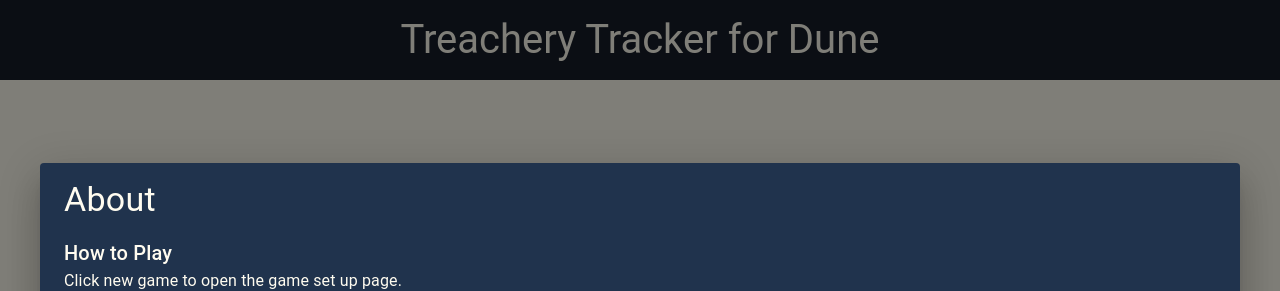
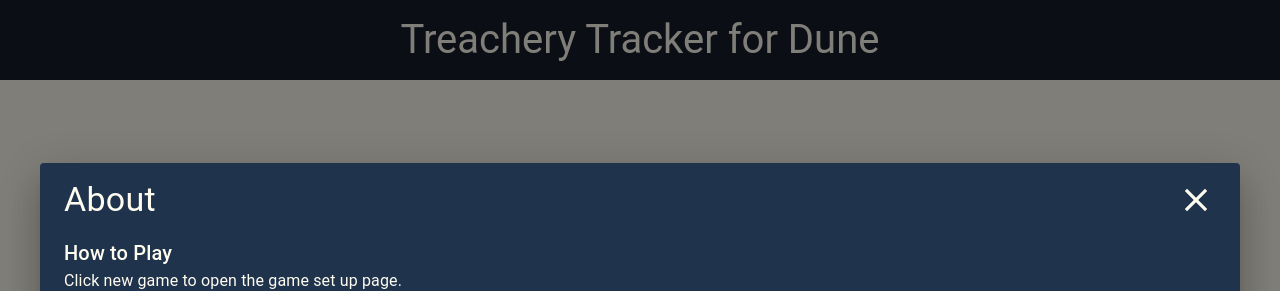
Before and after one commit to CamHowling/Dune.Atreides, a Next.js app: page / in a window 1280 px wide. Both pictures are taken after a click on the button "ABOUT". Shown: the top 291 px of the page. Built offline with nearby package versions, Linux system fonts and the light colour scheme.

Commit message:
added close icon to dialogs

```diff
--- a/package.json
+++ b/package.json
@@ -11,6 +11,7 @@
   "dependencies": {
     "@emotion/react": "^11.11.3",
     "@emotion/styled": "^11.11.0",
+    "@material-ui/icons": "^4.11.3",
     "@mui/material": "^5.15.10",
     "@types/lodash": "^4.14.202",
     "lodash": "^4.17.21",
--- a/src/components/mainMenu/aboutDialog.tsx
+++ b/src/components/mainMenu/aboutDialog.tsx
@@ -1,5 +1,6 @@
 import { footerTransitionMiddle, mainBackground, minorHeading } from '@/settings/colours';
-import { Dialog, DialogTitle, Link, Typography } from '@mui/material';
+import { Dialog, DialogTitle, IconButton, Link, Typography } from '@mui/material';
+import CloseIcon from '@material-ui/icons/Close';
 import * as React from 'react';
 
 const dialogStyle = {
@@ -20,6 +21,13 @@ const typographyStyle = {
   pb: 3,
 }
 
+const titleStyle = {
+  display: 'flex',
+  justifyContent: 'space-between',
+  alignItems: 'center',
+  color: mainBackground,
+}
+
 interface DialogProps {
   open: boolean;
   onClose: () => void;
@@ -28,7 +36,11 @@ interface DialogProps {
 export function AboutDialog({open, onClose}: DialogProps) {
   return (
     <Dialog onClose={onClose} open={open} sx={{...dialogStyle}} fullWidth maxWidth="lg">
-      <DialogTitle variant='h4' sx={{color: mainBackground}}>About</DialogTitle>
+      <DialogTitle variant='h4' sx={{...titleStyle}}>About
+        <IconButton onClick={onClose} sx={{ color: mainBackground }} >
+          <CloseIcon style={{transform: 'scale(1.6)'}}/>
+        </IconButton>
+      </DialogTitle>
         <Typography variant='h6' sx={{...typographyStyle, pb: 0}}>
         How to Play
         </Typography>
--- a/src/components/mainMenu/disclaimerDialog.tsx
+++ b/src/components/mainMenu/disclaimerDialog.tsx
@@ -1,5 +1,6 @@
 import { footerTransitionMiddle, mainBackground, minorHeading } from '@/settings/colours';
-import { Box, Dialog, DialogTitle, Link, Typography } from '@mui/material';
+import { Box, Dialog, DialogTitle, IconButton, Link, Typography } from '@mui/material';
+import CloseIcon from '@material-ui/icons/Close';
 import * as React from 'react';
 
 const dialogStyle = {
@@ -20,6 +21,14 @@ const typographyStyle = {
   pb: 3,
 }
 
+const titleStyle = {
+  display: 'flex',
+  justifyContent: 'space-between',
+  alignItems: 'center',
+  color: mainBackground,
+}
+
+
 interface DialogProps {
   open: boolean;
   onClose: () => void;
@@ -28,7 +37,11 @@ interface DialogProps {
 export function DisclaimerDialog({open, onClose}: DialogProps) {
   return (
     <Dialog onClose={onClose} open={open} sx={{...dialogStyle}} fullWidth maxWidth="lg">
-      <DialogTitle variant='h4' sx={{color: mainBackground}}>Dislcaimer</DialogTitle>
+      <DialogTitle variant='h4' sx={{ ...titleStyle }}>Dislcaimer
+        <IconButton onClick={onClose} sx={{ color: mainBackground }} >
+          <CloseIcon style={{transform: 'scale(1.6)'}}/>
+        </IconButton>
+      </DialogTitle>
       <Box>
         <Typography variant='h6' sx={{...typographyStyle, pb: 0}}>
           Acknowledgements
```
Also changed, not shown: 1 other file (tests, documents, lock files or other folders).
